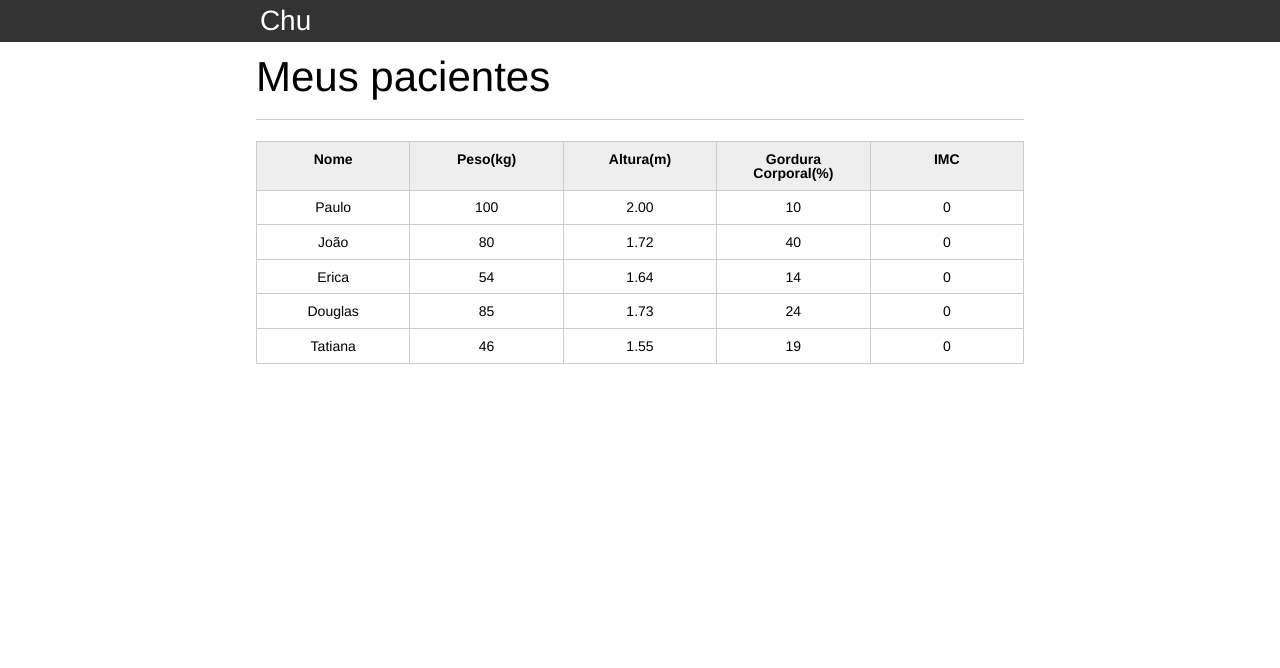
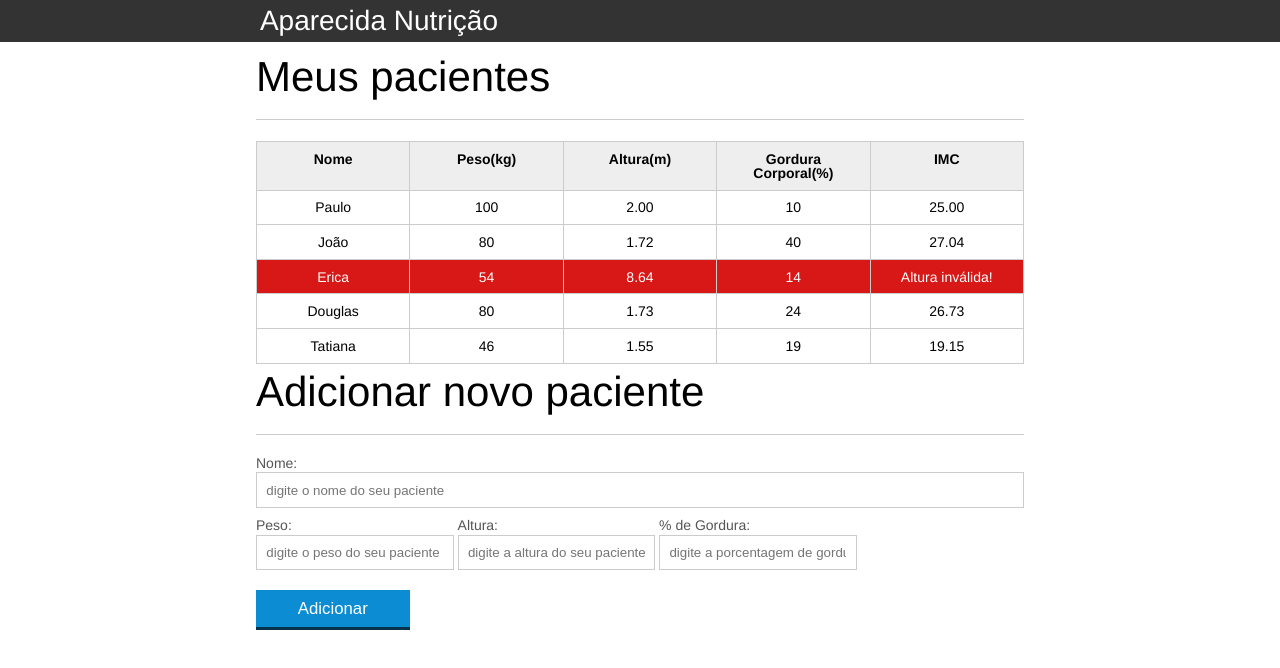
Before and after one commit to ezequiel-dawud/JavaScriptProgramandoNaLinguagemDaWeb, a plain HTML site: page index.html in a window 1280 px wide. Drawn offline with Linux system fonts and the light colour scheme.

Commit message:
atualização

```diff
--- a/css/index.css
+++ b/css/index.css
@@ -76,23 +76,24 @@ label{
 	margin-bottom: .2em;
 }
 
+
 .campo{
 	margin: 0;
 	padding-bottom: 1em;
-	width: 100%;
 	border: 1px solid #ccc;
 	padding: .7em;
 	width: 100%;
 }
 
 .campo-medio{
+
 	display: inline-block;
-	padding-right: .5em;
+	gap: 0.5rem;
 }
 
 .grupo{
-	width: 32%;
 	display: inline-block;
+	width: 32.%;
 	padding: 10px 0px;
 }
 
@@ -132,3 +133,9 @@ button[disabled=disabled], button:disabled {
 .campo-invalido{
 	border: 1px solid red;
 }
+
+.paciente-invalido{
+	background-color: rgb(216, 23, 23);
+	color: white;
+	font-weight: 100;
+}
--- a/index.html
+++ b/index.html
@@ -31,7 +31,7 @@
 					</tr>
 				</thead>
 				<tbody id="tabela-pacientes">
-					<tr class="paciente">
+					<tr class="paciente" id="primeiro-paciente">
 						<td class="info-nome">Paulo</td>
 						<td class="info-peso">100</td>
 						<td class="info-altura">2.00</td>
@@ -39,7 +39,7 @@
 						<td class="info-imc">0</td>
 					</tr>
 
-					<tr class="paciente">
+					<tr class="paciente" id="segundo-paciente">
 						<td class="info-nome">João</td>
 						<td class="info-peso">80</td>
 						<td class="info-altura">1.72</td>
@@ -47,22 +47,22 @@
 						<td class="info-imc">0</td>
 					</tr>
 
-					<tr class="paciente">
+					<tr class="paciente" id="terceiro-paciente">
 						<td class="info-nome">Erica</td>
 						<td class="info-peso">54</td>
-						<td class="info-altura">1.64</td>
+						<td class="info-altura">8.64</td>
 						<td class="info-gordura">14</td>
 						<td class="info-imc">0</td>
 					</tr>
 
-					<tr class="paciente">
+					<tr class="paciente" id="quarto-paciente">
 						<td class="info-nome">Douglas</td>
-						<td class="info-peso">85</td>
+						<td class="info-peso">80</td>
 						<td class="info-altura">1.73</td>
 						<td class="info-gordura">24</td>
 						<td class="info-imc">0</td>
 					</tr>
-					<tr class="paciente">
+					<tr class="paciente" id="quinto-paciente">
 						<td class="info-nome">Tatiana</td>
 						<td class="info-peso">46</td>
 						<td class="info-altura">1.55</td>
@@ -74,6 +74,29 @@
 
 		</section>
 	</main>
+	<section class="container">
+		<h2 id="titulo-form">Adicionar novo paciente</h2>
+		<form id="form-adiciona">
+			<div>
+				<label for="nome">Nome:</label>
+				<input id="nome" name="nome" type="text" placeholder="digite o nome do seu paciente" class="campo">
+			</div>
+			<div class="grupo">
+				<label for="peso">Peso:</label>
+				<input id="peso" name="peso" type="text" placeholder="digite o peso do seu paciente" class="campo campo-medio">
+			</div>
+			<div class="grupo">
+				<label for="altura">Altura:</label>
+				<input id="altura" name="altura" type="text" placeholder="digite a altura do seu paciente" class="campo campo-medio">
+			</div>
+			<div class="grupo">
+				<label for="gordura">% de Gordura:</label>
+				<input id="gordura" type="text" placeholder="digite a porcentagem de gordura do seu paciente" class="campo campo-medio">
+			</div>
+
+			<button id="adicionar-paciente" class="botao bto-principal">Adicionar</button>
+		</form>
+	</section>
 	<script src="./js/main.js"></script>
 </body>
 
--- a/js/main.js
+++ b/js/main.js
@@ -1,2 +1,30 @@
-var titulo = document.querySelector(".titulo")
-titulo.textContent = "Chu"
+var pacientes = document.querySelectorAll(".paciente")
+var botaoAdicionar = document.querySelector("#adicionar-paciente")
+
+for (var i = 0; i < pacientes.length; i++){
+var paciente = pacientes[i]
+var tdAltura = paciente.querySelector('.info-altura')
+var tdPeso = paciente.querySelector('.info-peso')
+var tdImc = paciente.querySelector('.info-imc')
+
+var altura = tdAltura.textContent
+var peso = tdPeso.textContent
+var imc = peso / (altura*altura)
+
+if (peso <= 0 || peso >= 250){
+    tdImc.textContent ="Peso inválido!"
+    paciente.classList.add(".paciente-inválido")
+} else if (altura <= 0 || altura >= 2.5) {
+    tdImc.textContent = "Altura inválida!"
+    paciente.classList.add("paciente-invalido")
+
+} else {
+    tdImc.textContent = imc.toFixed(2)
+}
+}
+
+console.log(botaoAdicionar)
+botaoAdicionar.addEventListener("click", function (event){
+    event.preventDefault()
+    console.log("IOLALA")
+})
```
